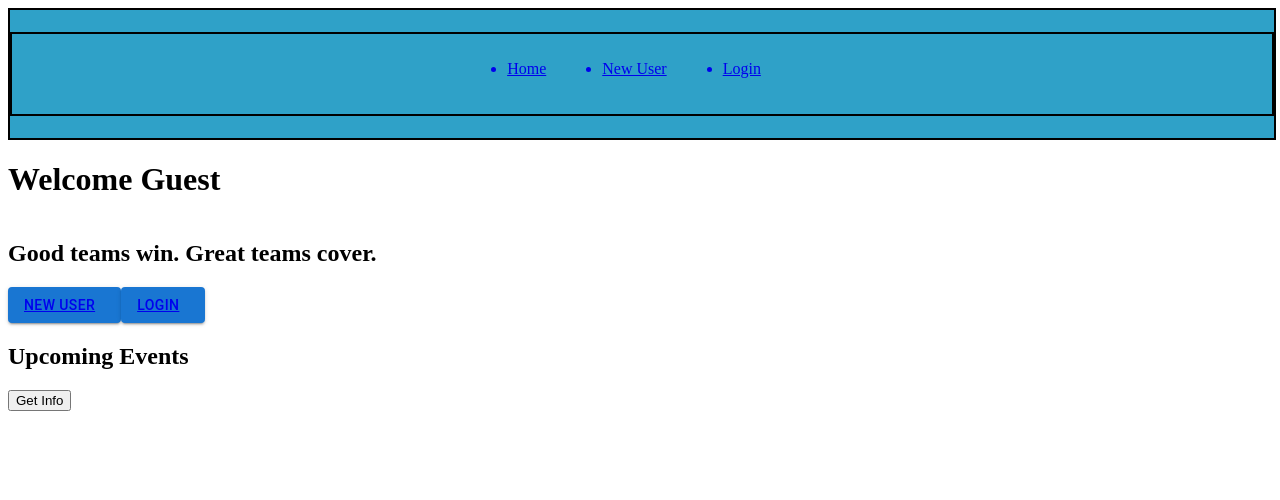
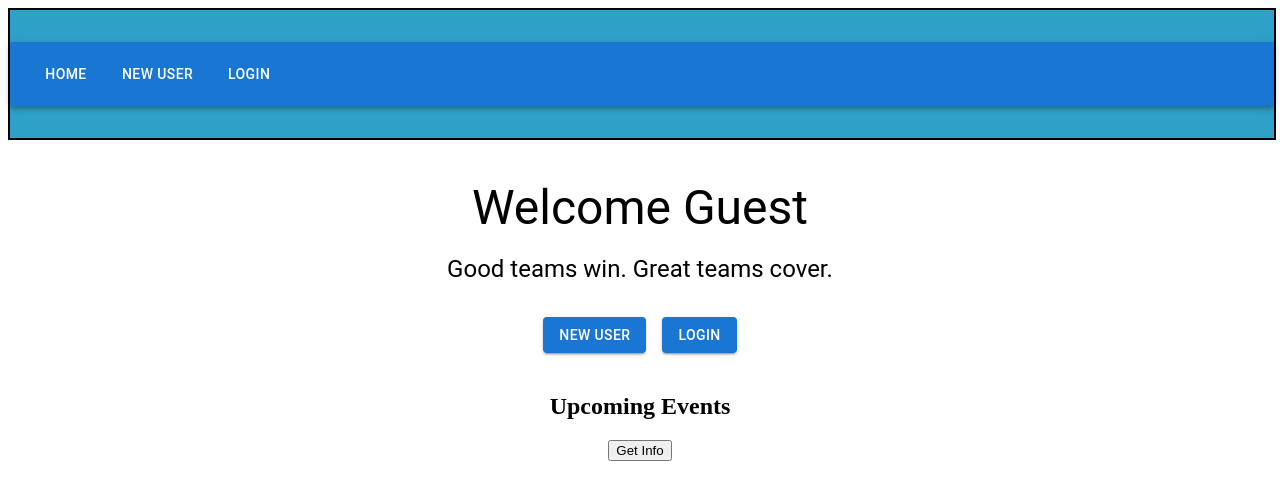
Before and after one commit to rcallebs/Wager-Vision, a React (Vite) app: page / in a window 1280 px wide. Shown: the top 500 px of the page. Built offline with nearby package versions, Linux system fonts and the light colour scheme; the HTML template or start-up script is replaced by a standard one.

Commit message:
logged in user can only edit bet details they create

```diff
--- a/src/App.css
+++ b/src/App.css
@@ -10,3 +10,10 @@
 .nav-link {
   margin-right: 10px;
 }
+.nav-link {
+  text-decoration: none;
+  color: inherit;
+  display: block;
+  width: 100%;
+  height: 100%;
+}
--- a/src/App.jsx
+++ b/src/App.jsx
@@ -44,7 +44,7 @@ const App = () => {
           <Route path="/login" element={<Login setUser={setUser} />} />
           <Route path="/bets" element={<Bets />} />
           <Route path="/bets/:id" element={<BetDetails />} />
-          <Route path="/bets/add-bet" element={<AddBet />} />
+          <Route path="/add-bet" element={<AddBet />} />
           <Route path="/upcoming" element={<SportsData />} />
           <Route path="/odds" element={<OddsData />} />
         </Routes>
--- a/src/components/CloseButton.jsx
+++ b/src/components/CloseButton.jsx
@@ -16,6 +16,7 @@ const CloseButton = ({ id, setOpen, setOutcome }) => {
   const handleOutcome = async (outcome) => {
     setOpen(false);
     setOutcome(outcome);
+    const token = localStorage.getItem("token");
 
     localStorage.setItem(`bet-${id}-open`, JSON.stringify(false));
     localStorage.setItem(`bet-${id}-outcome`, outcome);
@@ -26,6 +27,11 @@ const CloseButton = ({ id, setOpen, setOutcome }) => {
         {
           open: false,
           outcome: outcome,
+        },
+        {
+          headers: {
+            Authorization: `Bearer ${token}`,
+          },
         }
       );
     } catch (error) {
--- a/src/components/Nav.jsx
+++ b/src/components/Nav.jsx
@@ -1,42 +1,90 @@
 import React from "react";
 import { NavLink } from "react-router-dom";
+import { AppBar, Toolbar, Button, Typography, Box } from "@mui/material";
 
 const Nav = ({ user, handleLogOut }) => {
   return (
-    <nav className="nav-links">
-      <ul>
-        <NavLink to="/">
-          <li>Home</li>
-        </NavLink>
-        {user && (
-          <>
-            <NavLink to="/bets">
-              <li>Bets</li>
-            </NavLink>
-            <NavLink to="/bets/add-bet">
-              <li>Add a Bet</li>
-            </NavLink>
-            <NavLink to="/odds">
-              <li>Upcoming Odds</li>
-            </NavLink>
-            <NavLink onClick={handleLogOut}>
-              <li>Logout</li>
-            </NavLink>
-          </>
-        )}
-        {!user && (
-          <>
-            <NavLink to="/register">
-              <li>New User</li>
-            </NavLink>
-            <NavLink to="/login">
-              <li>Login</li>
-            </NavLink>
-          </>
-        )}
-      </ul>
-    </nav>
+    <AppBar position="static">
+      <Toolbar>
+        {/* <Typography variant="h6" sx={{ flexGrow: 1 }}>
+          My Betting App
+        </Typography> */}
+        <Box sx={{ display: "flex", gap: 2 }}>
+          <Button color="inherit" component={NavLink} to="/">
+            Home
+          </Button>
+          {user ? (
+            <>
+              <Button color="inherit" component={NavLink} to="/bets">
+                Bets
+              </Button>
+              <Button color="inherit" component={NavLink} to="/add-bet">
+                Add a Bet
+              </Button>
+              <Button color="inherit" component={NavLink} to="/odds">
+                Upcoming Odds
+              </Button>
+              <Button color="inherit" onClick={handleLogOut}>
+                Logout
+              </Button>
+            </>
+          ) : (
+            <>
+              <Button color="inherit" component={NavLink} to="/register">
+                New User
+              </Button>
+              <Button color="inherit" component={NavLink} to="/login">
+                Login
+              </Button>
+            </>
+          )}
+        </Box>
+      </Toolbar>
+    </AppBar>
   );
 };
 
 export default Nav;
+
+// import React from "react";
+// import { NavLink } from "react-router-dom";
+
+// const Nav = ({ user, handleLogOut }) => {
+//   return (
+//     <nav className="nav-links">
+//       <ul>
+//         <NavLink to="/">
+//           <li>Home</li>
+//         </NavLink>
+//         {user && (
+//           <>
+//             <NavLink to="/bets">
+//               <li>Bets</li>
+//             </NavLink>
+//             <NavLink to="/bets/add-bet">
+//               <li>Add a Bet</li>
+//             </NavLink>
+//             <NavLink to="/odds">
+//               <li>Upcoming Odds</li>
+//             </NavLink>
+//             <NavLink onClick={handleLogOut}>
+//               <li>Logout</li>
+//             </NavLink>
+//           </>
+//         )}
+//         {!user && (
+//           <>
+//             <NavLink to="/register">
+//               <li>New User</li>
+//             </NavLink>
+//             <NavLink to="/login">
+//               <li>Login</li>
+//             </NavLink>
+//           </>
+//         )}
+//       </ul>
+//     </nav>
+//   );
+// };
+
+// export default Nav;
--- a/src/index.css
+++ b/src/index.css
@@ -26,3 +26,7 @@ nav {
 .nav-links li:hover {
   background-color: #ddd;
 }
+.active-link {
+  font-weight: bold;
+  border-bottom: 2px solid #fff; /* Example styling for active link */
+}
--- a/src/pages/AddBet.jsx
+++ b/src/pages/AddBet.jsx
@@ -55,7 +55,7 @@ const AddBet = () => {
         }}
       >
         <Typography variant="h4" component="h2" gutterBottom>
-          Add New Bet
+          Enter Details Below
         </Typography>
         <TextField
           label="Pick"
--- a/src/pages/Home.jsx
+++ b/src/pages/Home.jsx
@@ -2,41 +2,31 @@ import React from "react";
 import { NavLink } from "react-router-dom";
 import OddsData from "../components/OddsData";
 import SportsData from "../components/SportsData";
-import { Button, Box } from "@mui/material";
+import { Button, Box, Typography, Container } from "@mui/material";
 
 const Home = ({ user }) => {
   return (
-    <Box
-      sx={{
-        display: "flex",
-        flexDirection: "column",
-        justifyContent: "center",
-        marginRight: "auto",
-        marginLeft: "auto",
-      }}
-    >
-      <h1>Welcome {user ? user.name : "Guest"}</h1>
-      <div className="home-welcome">
-        <h2>Good teams win. Great teams cover.</h2>
-      </div>
-      <div className="homepage links">
-        <Button variant="contained">
-          <NavLink to="/register" className="nav-link">
-            New User
-          </NavLink>
+    <Container maxWidth="md" sx={{ textAlign: "center", mt: 5 }}>
+      <Typography variant="h3" component="h1" gutterBottom>
+        Welcome {user ? user.name : "Guest"}
+      </Typography>
+      <Box sx={{ mb: 4 }}>
+        <Typography variant="h5" component="h2">
+          Good teams win. Great teams cover.
+        </Typography>
+      </Box>
+      <Box sx={{ display: "flex", justifyContent: "center", gap: 2, mb: 5 }}>
+        <Button variant="contained" component={NavLink} to="/register">
+          New User
         </Button>
-
-        <Button variant="contained">
-          <NavLink to="/login" className="nav-link">
-            Login
-          </NavLink>
+        <Button variant="contained" component={NavLink} to="/login">
+          Login
         </Button>
-      </div>
-
-      <div>
+      </Box>
+      <Box>
         <SportsData />
-      </div>
-    </Box>
+      </Box>
+    </Container>
   );
 };
 
```
